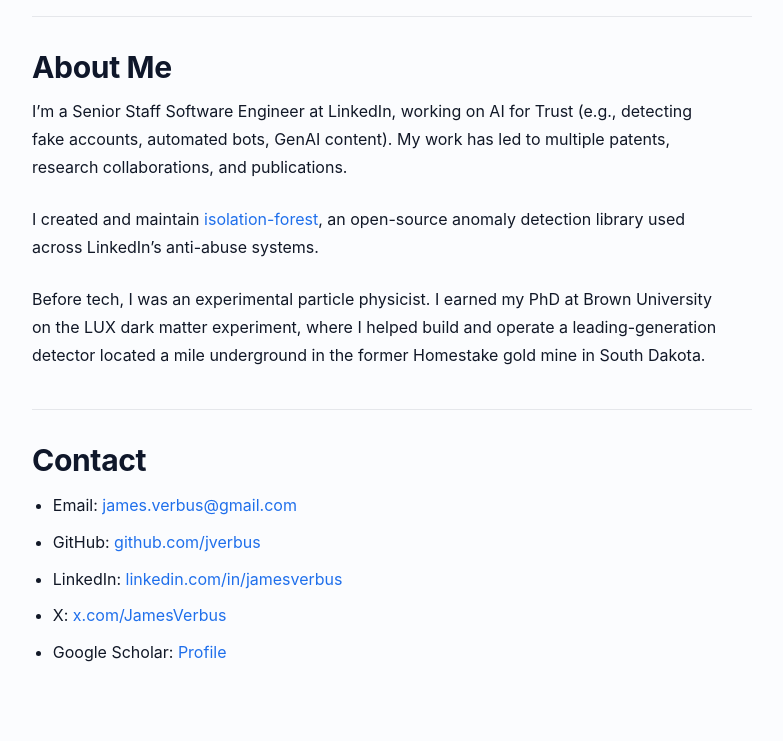
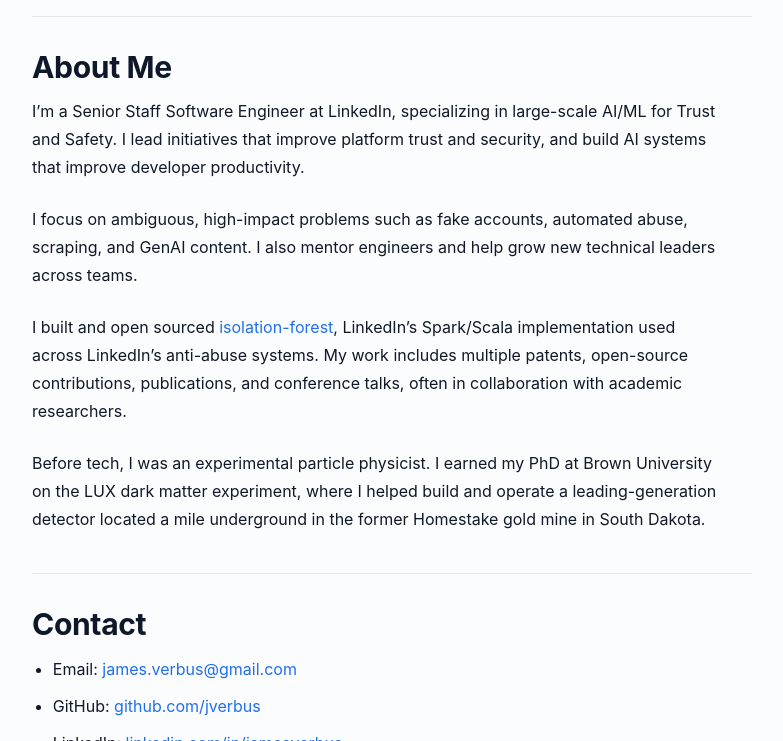
Before and after one commit to jverbus/jverbus.github.io, a Jekyll site: the page built from about.md, in a window 1280 px wide and 900 px high, scrolled down 360 px, cut to the strip 159-900 px from the top of the window. Shown: the whole strip, without its empty margins (248-1031 px from the left). Built offline with Jekyll 4.4.1, drawn with Linux system fonts in a browser that asks for light colours.

Commit message:
feat(content): update videos/publications and clarify isolation-forest attribution
  - add Posters section to Publications with CVPRW 2023 and 2024 poster PDFs
  - fix video metadata: correct venue/host for Spark+AI 2020 and @Scale 2019, and add venue lines for Brown 2025/2026 workshops
  - remove extra intro sentence from the Brown 2025 video description
  - revise About and Open Source copy to state you built and open sourced LinkedIn’s Spark/Scala isolation-forest implementation

```diff
--- a/about.md
+++ b/about.md
@@ -1,7 +1,7 @@
 ---
 layout: page
 title: About
-description: "James Verbus - Senior Staff Software Engineer at LinkedIn working on AI for Trust. Creator of isolation-forest. Former experimental particle physicist (Brown University PhD)."
+description: "James Verbus - Senior Staff Software Engineer at LinkedIn leading large-scale AI/ML for Trust and Safety. Built and open sourced LinkedIn's Spark/Scala isolation-forest implementation."
 ---
 {% include JB/setup %}
 
@@ -9,9 +9,11 @@
 
 ## About Me
 
-I'm a Senior Staff Software Engineer at LinkedIn, working on AI for Trust (e.g., detecting fake accounts, automated bots, GenAI content). My work has led to multiple patents, research collaborations, and publications.
+I'm a Senior Staff Software Engineer at LinkedIn, specializing in large-scale AI/ML for Trust and Safety. I lead initiatives that improve platform trust and security, and build AI systems that improve developer productivity.
 
-I created and maintain [isolation-forest](https://github.com/linkedin/isolation-forest), an open-source anomaly detection library used across LinkedIn’s anti-abuse systems.
+I focus on ambiguous, high-impact problems such as fake accounts, automated abuse, scraping, and GenAI content. I also mentor engineers and help grow new technical leaders across teams.
+
+I built and open sourced [isolation-forest](https://github.com/linkedin/isolation-forest), LinkedIn's Spark/Scala implementation used across LinkedIn's anti-abuse systems. My work includes multiple patents, open-source contributions, publications, and conference talks, often in collaboration with academic researchers.
 
 Before tech, I was an experimental particle physicist. I earned my PhD at Brown University on the LUX dark matter experiment, where I helped build and operate a leading-generation detector located a mile underground in the former Homestake gold mine in South Dakota.
 
```
Also changed, not shown: open-source.md (+2 -2 lines), publications.md (+10 -0 lines), videos.md (+4 -4 lines).
